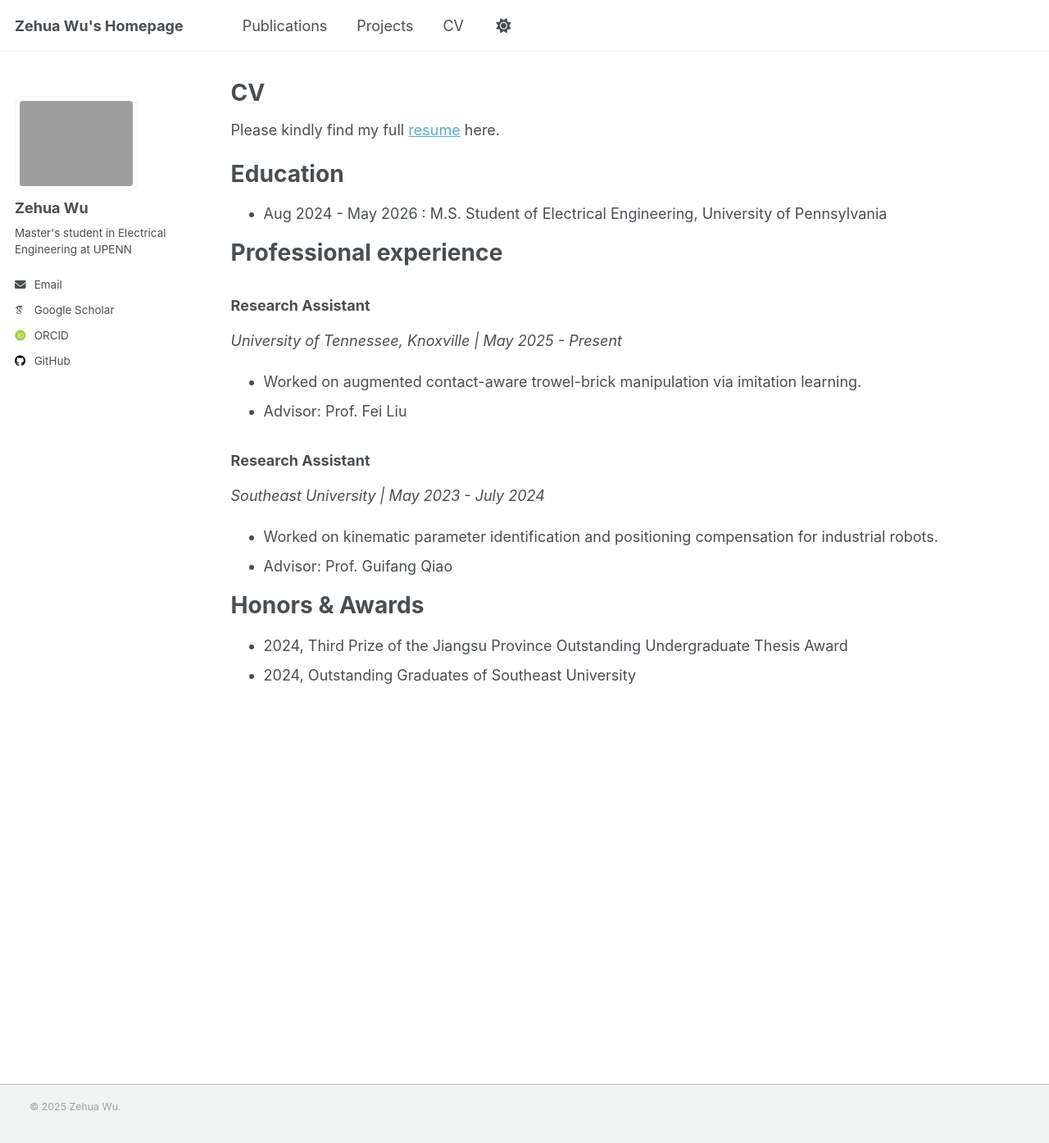
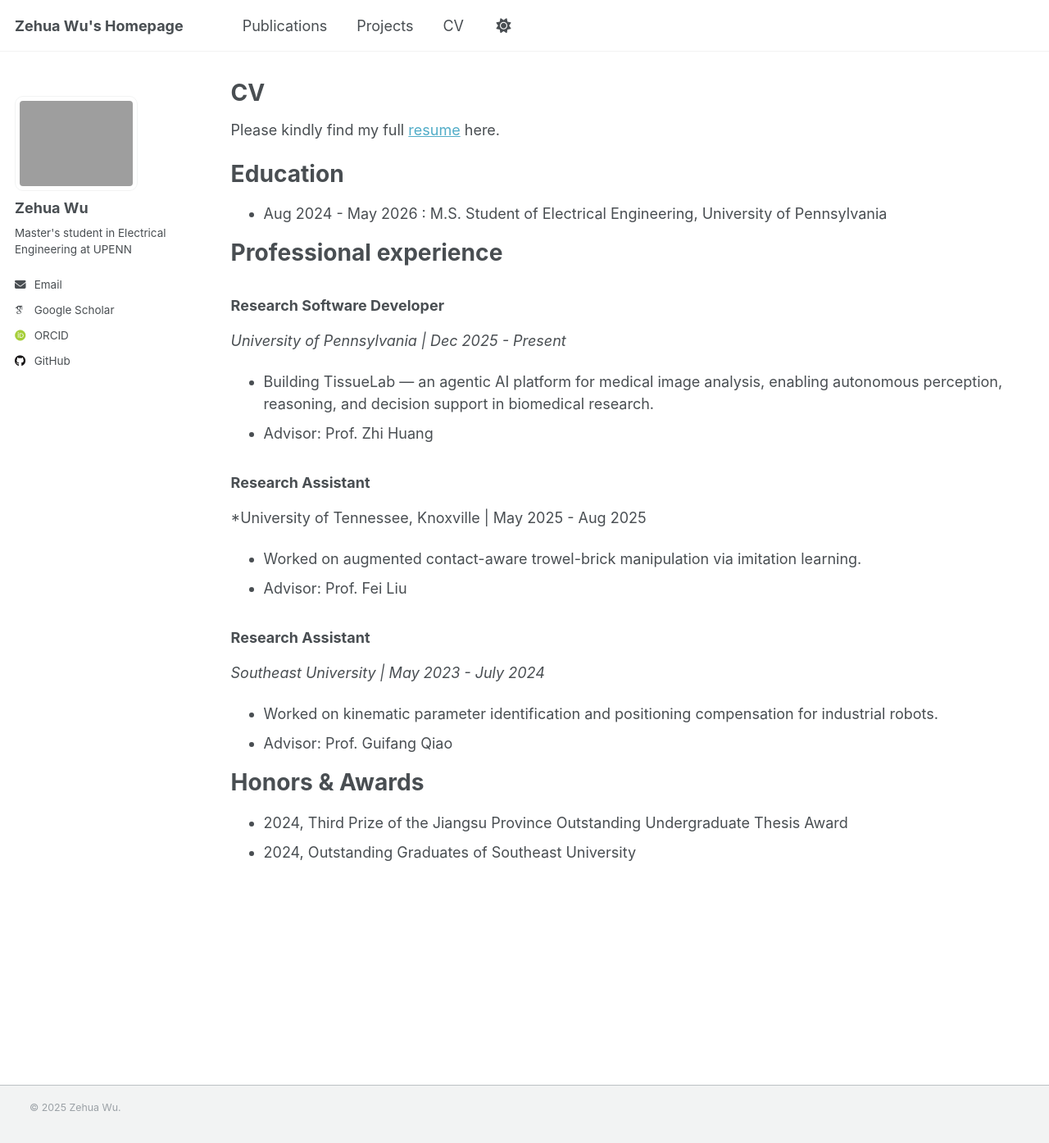
Before and after one commit to zehua-wu/zehua-wu.github.io, a Jekyll site: the page built from _pages/cv.md, in a window 1280 px wide and 1396 px high. Shown: the whole window at 82% size. Built offline with Jekyll 4.4.1, drawn with Linux system fonts in a browser that asks for light colours; some web fonts are replaced; a script that is not in the unit is left out.

Commit message:
Update CV with new position and date adjustments

```diff
--- a/_pages/cv.md
+++ b/_pages/cv.md
@@ -31,8 +31,14 @@ Professional experience
   * date: May 2023 - July 2024
   * Worked on kinematic parameter identification and positioning compensation for industrial robots
   * Advisor: Prof. Guifang Qiao -->
+
+### Research Software Developer
+*University of Pennsylvania | Dec 2025 - Present*
+* Building TissueLab — an agentic AI platform for medical image analysis, enabling autonomous perception, reasoning, and decision support in biomedical research.
+* Advisor: Prof. Zhi Huang
+
 ### Research Assistant
-*University of Tennessee, Knoxville | May 2025 - Present*
+*University of Tennessee, Knoxville | May 2025 - Aug 2025
 * Worked on augmented contact-aware trowel-brick manipulation via imitation learning.
 * Advisor: Prof. Fei Liu
 
```
